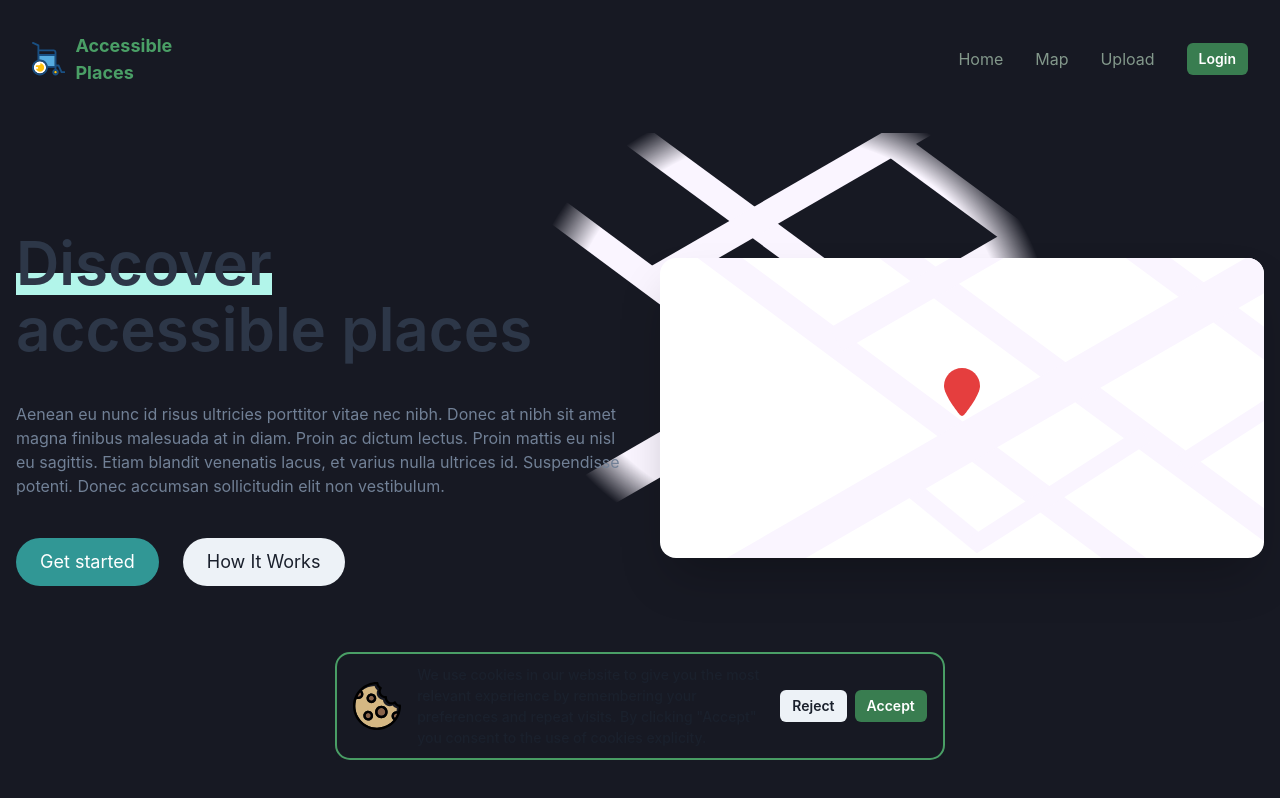
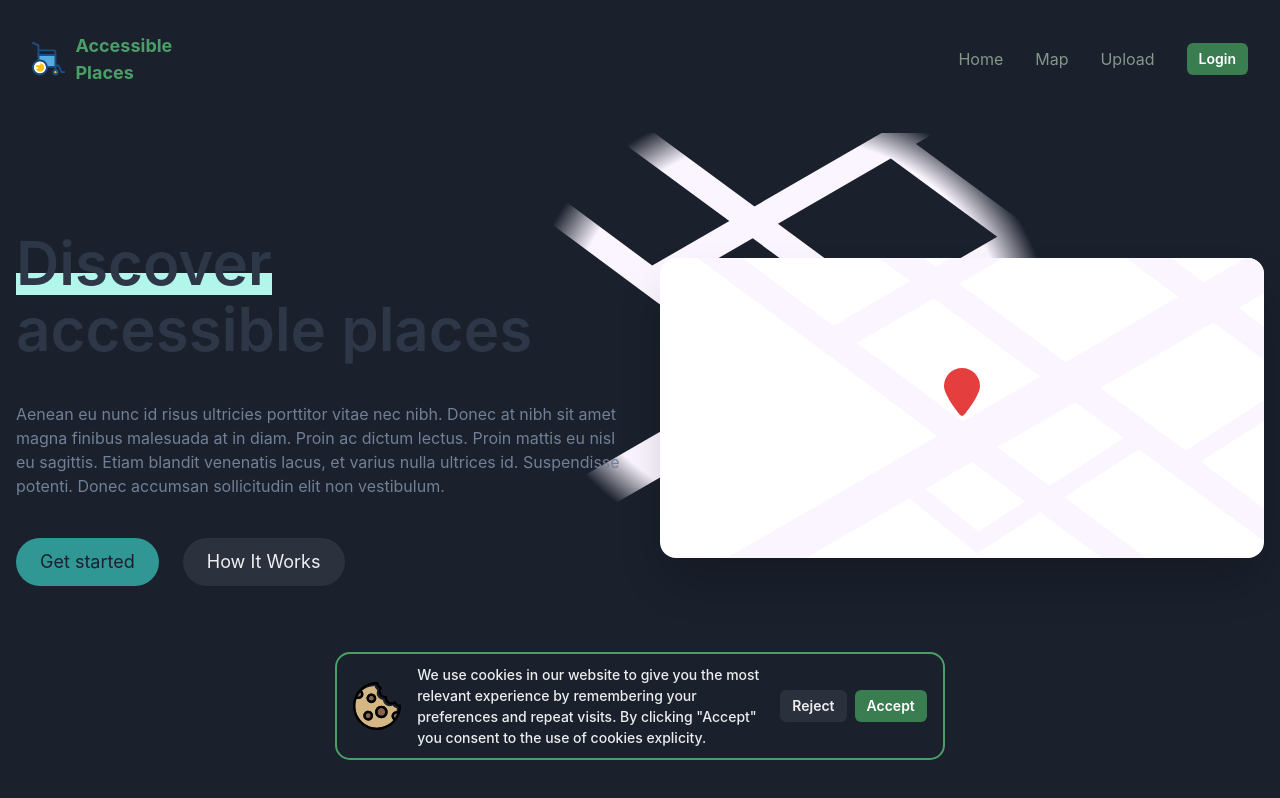
Before and after one commit to remusplesa/hackathon-accessibility-app, a React (Vite) app in the folder accessible-places-frontend/: page / in a window 1280 px wide. Built offline with nearby package versions, Linux system fonts and the light colour scheme; no server answers.

Commit message:
styling fixes

```diff
--- a/accessible-places-frontend/src/App.tsx
+++ b/accessible-places-frontend/src/App.tsx
@@ -12,7 +12,6 @@ function App() {
         align="center"
         m="0 auto"
         h="100vh"
-        bgColor={"gray.900"}
       >
         <Header />
         <AppRouter />
--- a/accessible-places-frontend/src/theme.ts
+++ b/accessible-places-frontend/src/theme.ts
@@ -1,7 +1,7 @@
 import { extendTheme, type ThemeConfig } from "@chakra-ui/react";
 
 const config: ThemeConfig = {
-  initialColorMode: "light",
+  initialColorMode: "dark",
   useSystemColorMode: false,
 };
 
```
